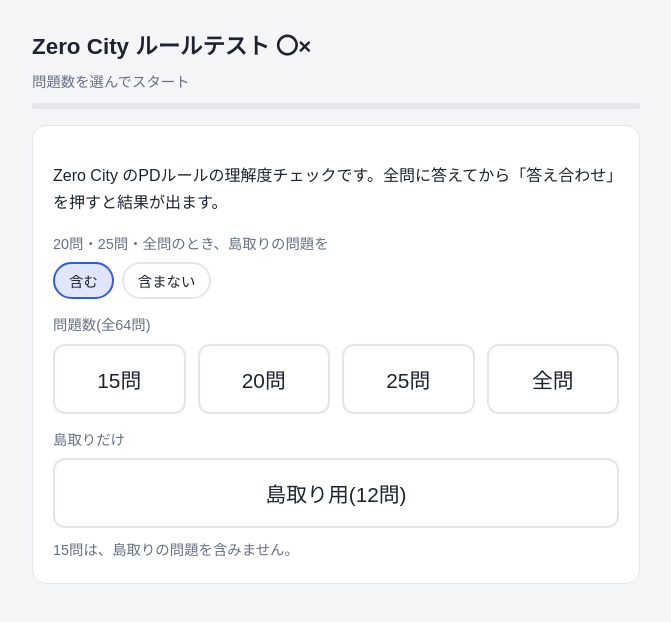
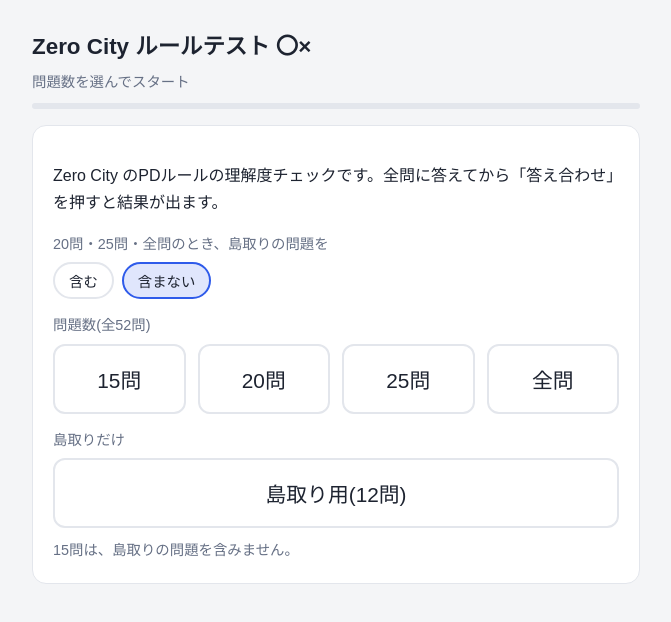
Before and after one commit to kid1412525/zerocity-quiz, a plain HTML site: page index.html in a window 1280 px wide. Shown: the whole page, without its empty margins (304-975 px from the left). Drawn offline with Linux system fonts and the light colour scheme.

Commit message:
Default island questions to excluded
Co-Authored-By: Claude Sonnet 5.5 <noreply@anthropic.com>

```diff
--- a/index.html
+++ b/index.html
@@ -126,7 +126,7 @@ const CATS=[...new Set(G.map(g=>g[0]))];
 let selCats=new Set(CATS);
 function pool(){return G.filter(g=>selCats.has(g[0]))}
 const ISL=g=>g[0]==='島取りダウン'||g[0]==='EMS・蘇生';
-let incl=true,lastN=0;
+let incl=false,lastN=0;
 function home(){
   head.textContent="問題数を選んでスタート";bar.style.width="0";
   const all=pool().length,noIsl=pool().filter(g=>!ISL(g)).length,isl=pool().filter(ISL).length;
```
